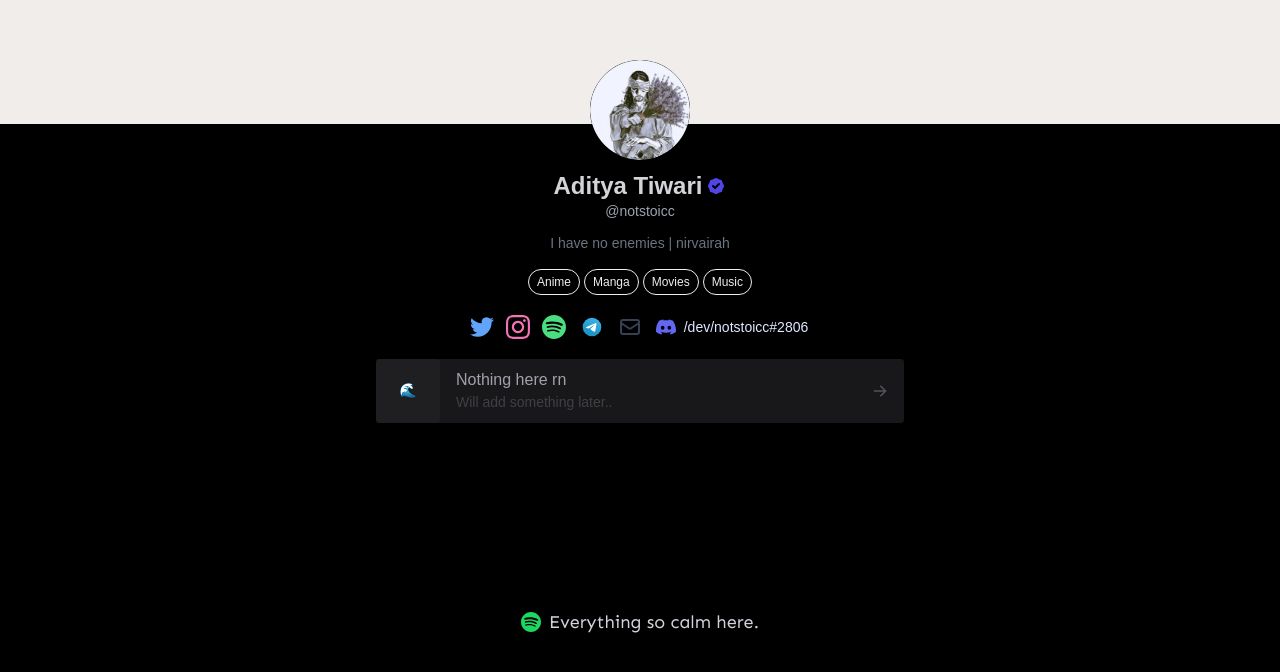
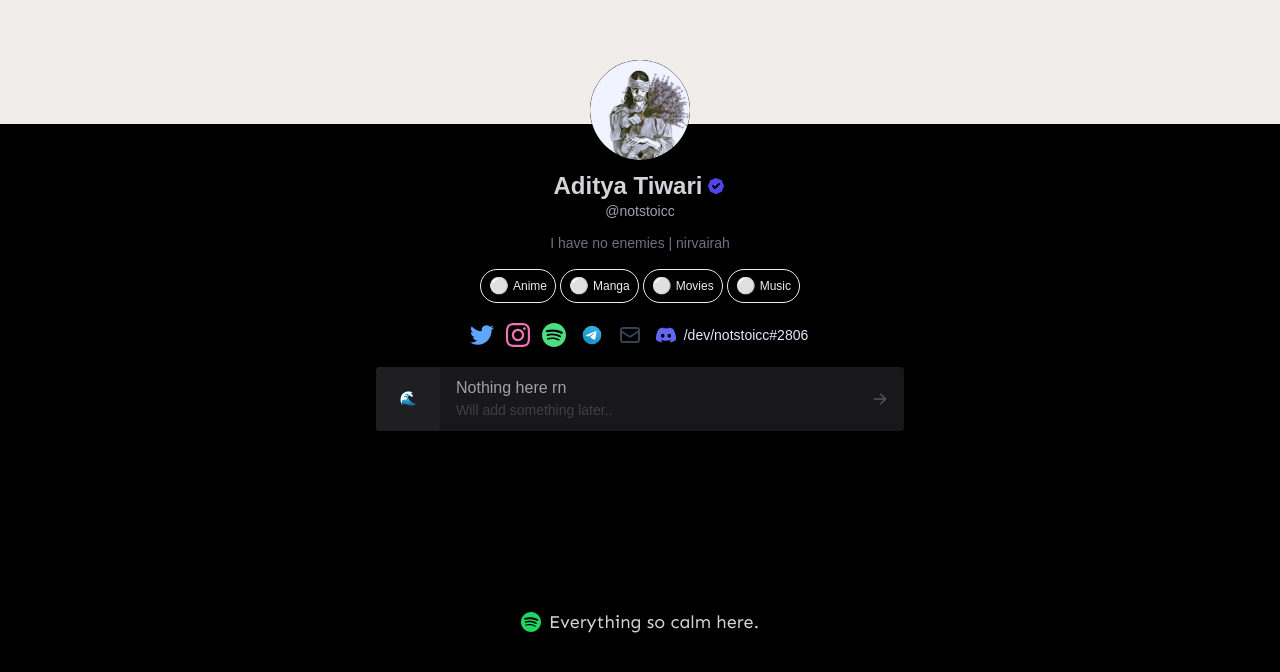
Before and after one commit to notstoicc/v2, a Next.js app: page / in a window 1280 px wide. Shown: the part 116-788 px from the top of the page. Built offline with nearby package versions, Linux system fonts and the light colour scheme; no server answers.

Commit message:
Update Banner.jsx

```diff
--- a/components/Banner.jsx
+++ b/components/Banner.jsx
@@ -1,8 +1,8 @@
-function Banner({ label }) {
+function Banner({ icon, label }) {
     return (
       <div>
         <div className="border-banner flex select-none flex-row items-center justify-center space-x-1 rounded-full border px-2 py-1">
-
+          <span className="w-5">{icon}</span>
           <span className="text-banner text-xs">{label}</span>
         </div>
       </div>
@@ -12,10 +12,10 @@ function Banner({ label }) {
   function Banners() {
     return (
       <div className="mx-auto flex flex-wrap items-center justify-center gap-1">
-        <Banner label="Anime" />
-        <Banner label="Manga" />
-        <Banner label="Movies" />
-        <Banner label="Music" />
+        <Banner icon="⚪" label="Anime" />
+        <Banner icon="⚪" label="Manga" />
+        <Banner icon="⚪" label="Movies" />
+        <Banner icon="⚪" label="Music" />
       </div>
     );
   }
```
